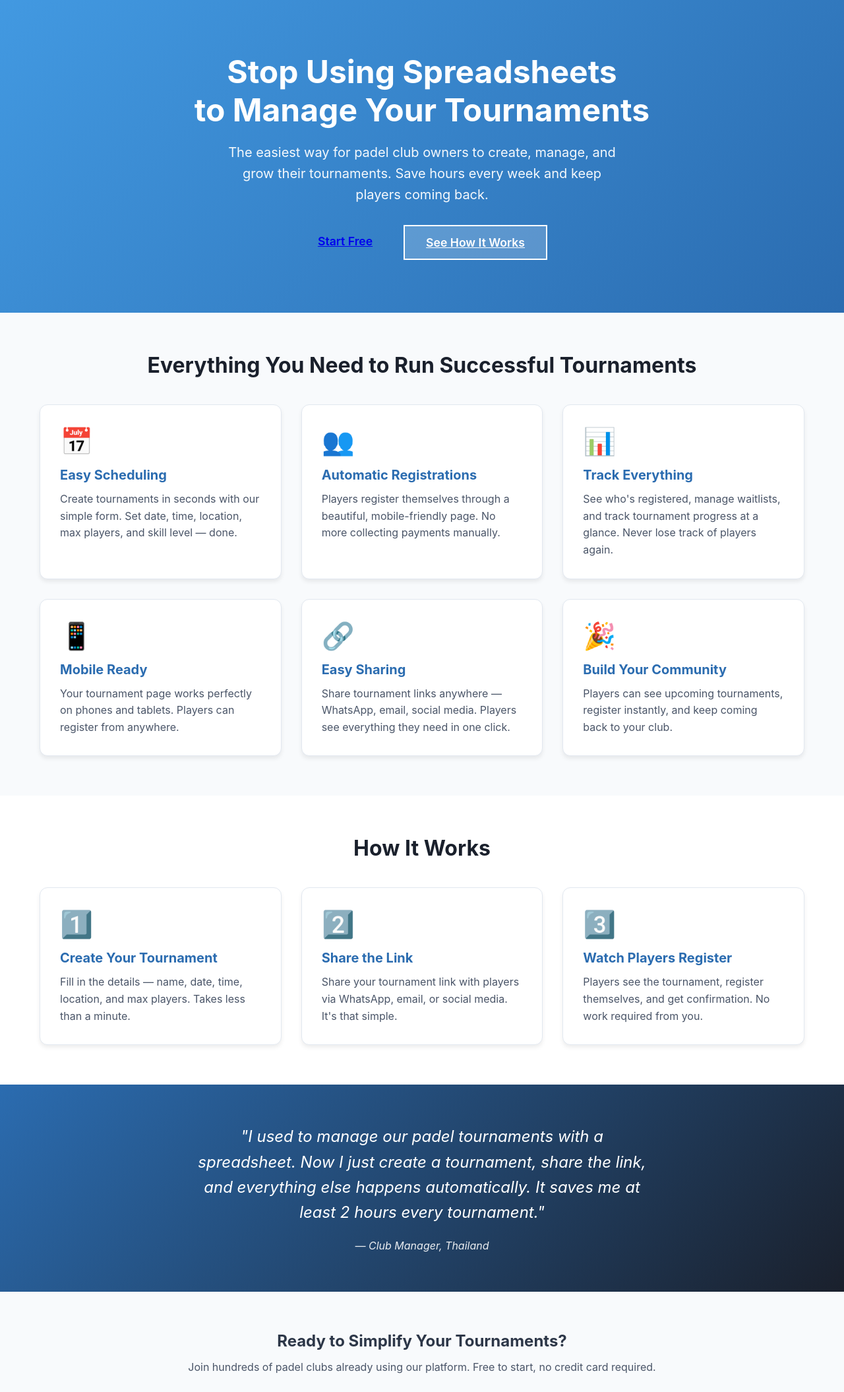
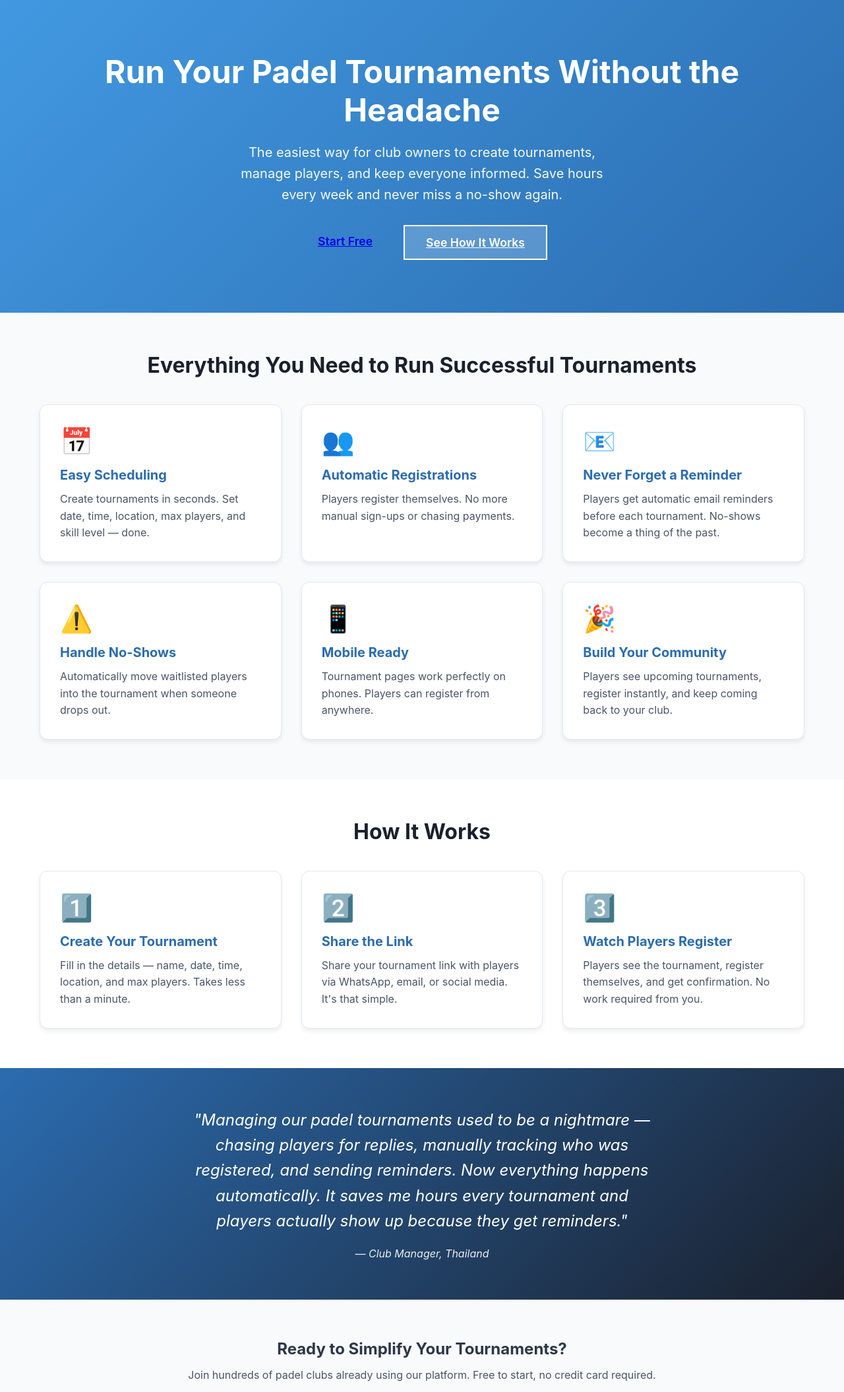
Before and after one commit to katiaperlsondlx71-dotcom/padel-signup, a PHP site: page /landing.php in a window 1280 px wide. Shown: the part 57-2167 px from the top of the page at 66% size. Run offline with PHP 8.4, Linux system fonts and the light colour scheme; some libraries are stand-ins or nearby versions.

Commit message:
Update copy to focus on real pain points

```diff
--- a/landing.php
+++ b/landing.php
@@ -143,8 +143,8 @@
 
     <div class="landing-hero">
         <div class="container">
-            <h1>Stop Using Spreadsheets<br>to Manage Your Tournaments</h1>
-            <p>The easiest way for padel club owners to create, manage, and grow their tournaments. Save hours every week and keep players coming back.</p>
+            <h1>Run Your Padel Tournaments Without the Headache</h1>
+            <p>The easiest way for club owners to create tournaments, manage players, and keep everyone informed. Save hours every week and never miss a no-show again.</p>
             <div class="landing-cta">
                 <a href="register.php" class="btn btn-primary">Start Free</a>
                 <a href="#how-it-works" class="btn btn-secondary" style="background: rgba(255,255,255,0.2); border: 2px solid white; color: white;">See How It Works</a>
@@ -159,32 +159,32 @@
                 <div class="landing-card">
                     <div class="landing-card-icon">📅</div>
                     <h3>Easy Scheduling</h3>
-                    <p>Create tournaments in seconds with our simple form. Set date, time, location, max players, and skill level — done.</p>
+                    <p>Create tournaments in seconds. Set date, time, location, max players, and skill level — done.</p>
                 </div>
                 <div class="landing-card">
                     <div class="landing-card-icon">👥</div>
                     <h3>Automatic Registrations</h3>
-                    <p>Players register themselves through a beautiful, mobile-friendly page. No more collecting payments manually.</p>
+                    <p>Players register themselves. No more manual sign-ups or chasing payments.</p>
                 </div>
                 <div class="landing-card">
-                    <div class="landing-card-icon">📊</div>
-                    <h3>Track Everything</h3>
-                    <p>See who's registered, manage waitlists, and track tournament progress at a glance. Never lose track of players again.</p>
+                    <div class="landing-card-icon">📧</div>
+                    <h3>Never Forget a Reminder</h3>
+                    <p>Players get automatic email reminders before each tournament. No-shows become a thing of the past.</p>
+                </div>
+                <div class="landing-card">
+                    <div class="landing-card-icon">⚠️</div>
+                    <h3>Handle No-Shows</h3>
+                    <p>Automatically move waitlisted players into the tournament when someone drops out.</p>
                 </div>
                 <div class="landing-card">
                     <div class="landing-card-icon">📱</div>
                     <h3>Mobile Ready</h3>
-                    <p>Your tournament page works perfectly on phones and tablets. Players can register from anywhere.</p>
-                </div>
-                <div class="landing-card">
-                    <div class="landing-card-icon">🔗</div>
-                    <h3>Easy Sharing</h3>
-                    <p>Share tournament links anywhere — WhatsApp, email, social media. Players see everything they need in one click.</p>
+                    <p>Tournament pages work perfectly on phones. Players can register from anywhere.</p>
                 </div>
                 <div class="landing-card">
                     <div class="landing-card-icon">🎉</div>
                     <h3>Build Your Community</h3>
-                    <p>Players can see upcoming tournaments, register instantly, and keep coming back to your club.</p>
+                    <p>Players see upcoming tournaments, register instantly, and keep coming back to your club.</p>
                 </div>
             </div>
         </div>
@@ -215,7 +215,7 @@
 
     <div class="landing-testimonial" id="testimonials">
         <div class="container">
-            <blockquote>"I used to manage our padel tournaments with a spreadsheet. Now I just create a tournament, share the link, and everything else happens automatically. It saves me at least 2 hours every tournament."</blockquote>
+            <blockquote>"Managing our padel tournaments used to be a nightmare — chasing players for replies, manually tracking who was registered, and sending reminders. Now everything happens automatically. It saves me hours every tournament and players actually show up because they get reminders."</blockquote>
             <cite>— Club Manager, Thailand</cite>
         </div>
     </div>
```
